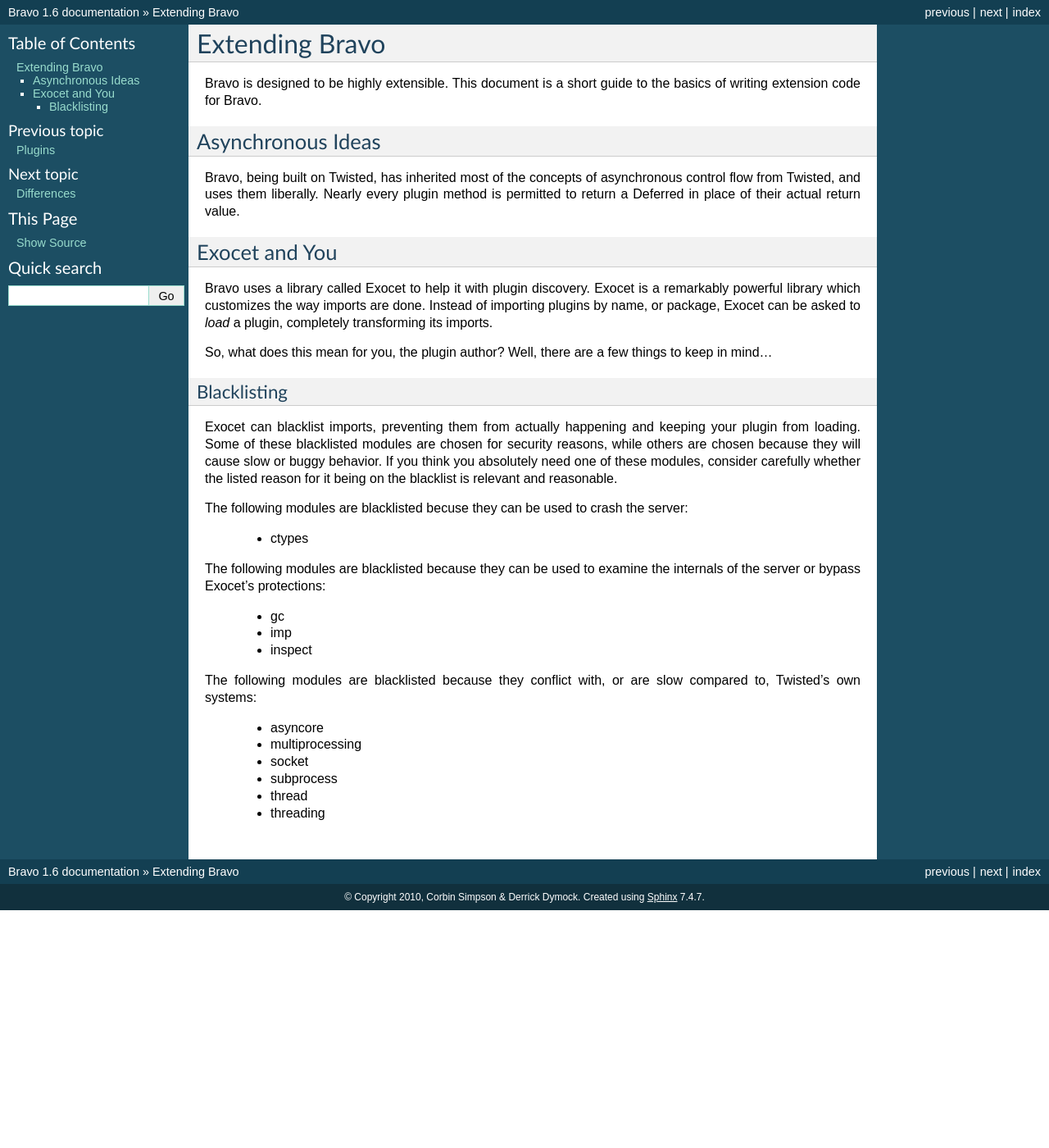
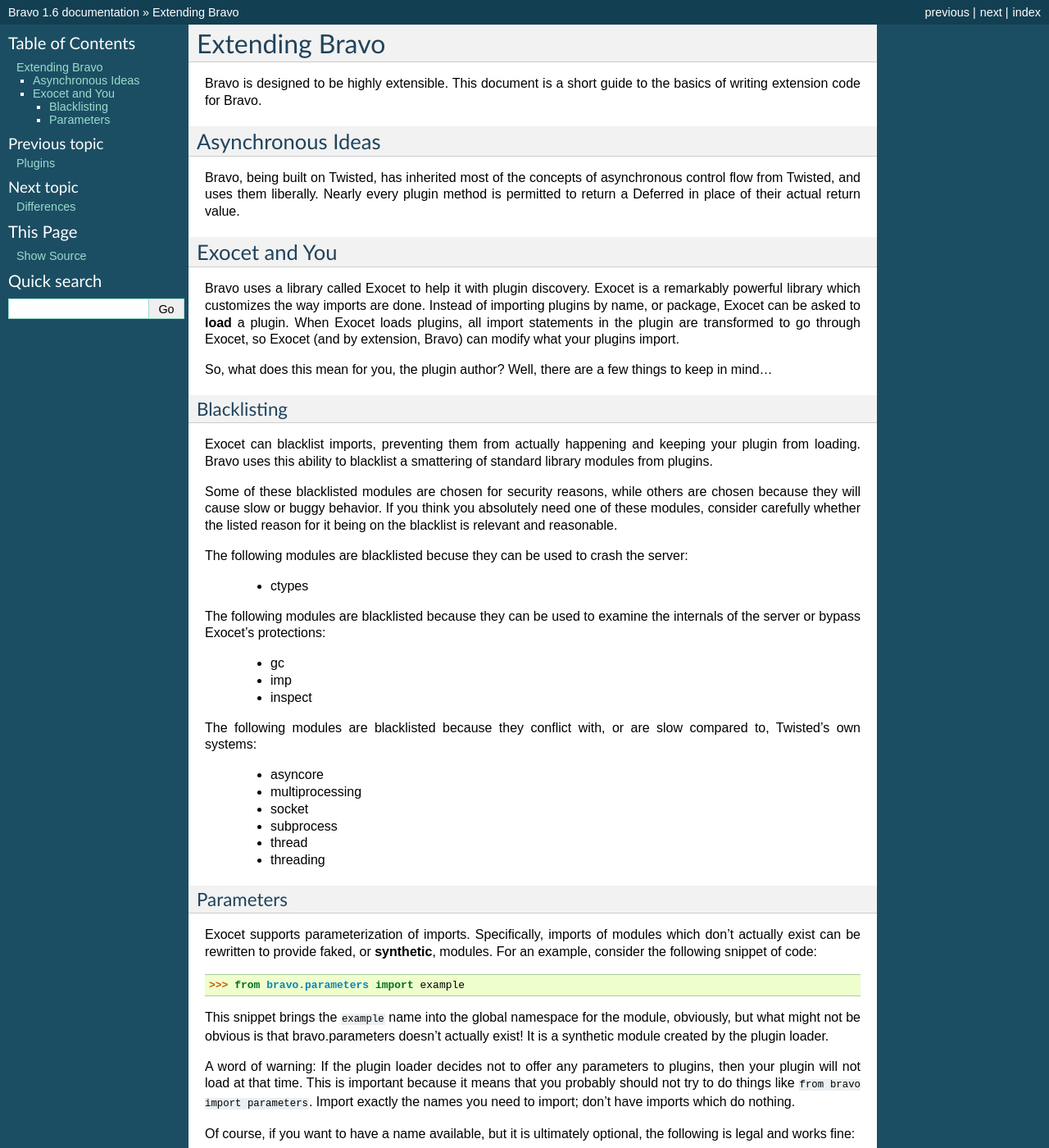
Before and after one commit to bravoserver/bravo, a Sphinx documentation site: the page built from docs/extending.rst, in a window 1280 px wide and 1400 px high. Shown: the whole window at 82% size. Built offline with Sphinx 7.4.7, drawn with Linux system fonts in a browser that asks for light colours; formulas are drawn with MathJax 3; some of the changed text lies outside the part shown.

Commit message:
docs: More information on writing plugins.

```diff
--- a/docs/extending.rst
+++ b/docs/extending.rst
@@ -19,7 +19,9 @@
 Bravo uses a library called Exocet to help it with plugin discovery. Exocet is
 a remarkably powerful library which customizes the way imports are done.
 Instead of importing plugins by name, or package, Exocet can be asked to
-*load* a plugin, completely transforming its imports.
+**load** a plugin. When Exocet loads plugins, all import statements in the
+plugin are transformed to go through Exocet, so Exocet (and by extension,
+Bravo) can modify what your plugins import.
 
 So, what does this mean for you, the plugin author? Well, there are a few
 things to keep in mind...
@@ -28,11 +30,13 @@
 ------------
 
 Exocet can blacklist imports, preventing them from actually happening and
-keeping your plugin from loading. Some of these blacklisted modules are chosen
-for security reasons, while others are chosen because they will cause slow or
-buggy behavior. If you think you absolutely need one of these modules,
-consider carefully whether the listed reason for it being on the blacklist is
-relevant and reasonable.
+keeping your plugin from loading. Bravo uses this ability to blacklist a
+smattering of standard library modules from plugins.
+
+Some of these blacklisted modules are chosen for security reasons, while
+others are chosen because they will cause slow or buggy behavior. If you think
+you absolutely need one of these modules, consider carefully whether the
+listed reason for it being on the blacklist is relevant and reasonable.
 
 The following modules are blacklisted becuse they can be used to crash the
 server:
@@ -55,3 +59,35 @@
  * subprocess
  * thread
  * threading
+
+Parameters
+----------
+
+Exocet supports parameterization of imports. Specifically, imports of modules
+which don't actually exist can be rewritten to provide faked, or
+**synthetic**, modules. For an example, consider the following snippet of
+code::
+
+>>> from bravo.parameters import example
+
+This snippet brings the ``example`` name into the global namespace for the
+module, obviously, but what might not be obvious is that bravo.parameters
+doesn't actually exist! It is a synthetic module created by the plugin loader.
+
+A word of warning: If the plugin loader decides not to offer any parameters to
+plugins, then your plugin will not load at that time. This is important
+because it means that you probably should not try to do things like ``from
+bravo import parameters``. Import exactly the names you need to import; don't
+have imports which do nothing.
+
+Of course, if you want to have a name available, but it is ultimately
+optional, the following is legal and works fine:
+
+>>> try:
+...  from bravo.parameters import example
+... except ImportError:
+...  example = None
+
+The following parameters might be available:
+
+ * ``factory``: The factory owning this instance of the plugin.
```
